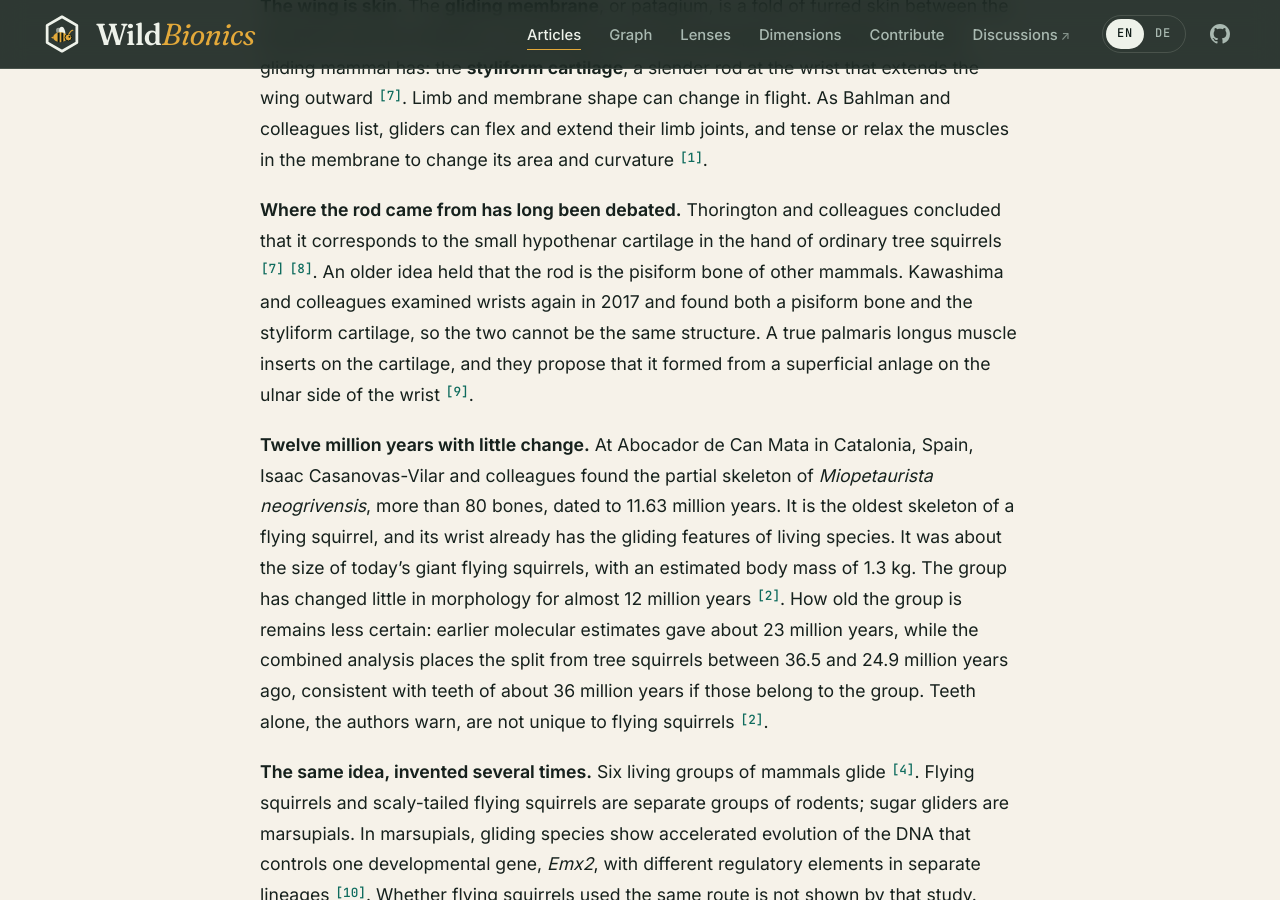
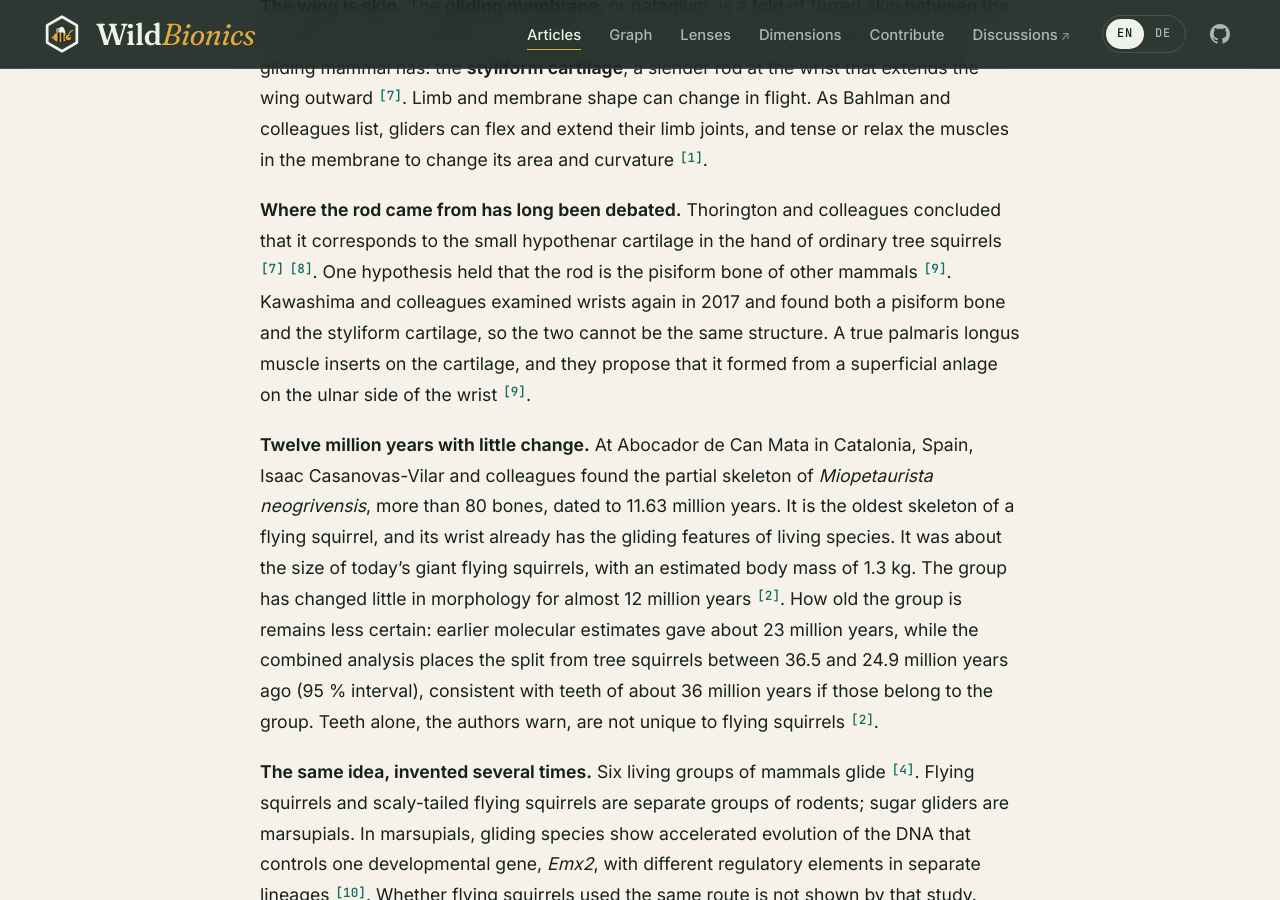
Before and after one commit to hstoecker/wildbionics, a Jekyll site: the page built from _articles/flying-squirrel.en.md, in a window 1280 px wide and 900 px high, scrolled down 3190 px. Built offline with Jekyll 4.4.1, drawn with Linux system fonts in a browser that asks for light colours.

Commit message:
Review fixes: pisiform hypothesis cited, 95 % interval stated, research notes updated
Co-Authored-By: Claude Opus 5.5 <noreply@anthropic.com>

```diff
--- a/_articles/flying-squirrel.en.md
+++ b/_articles/flying-squirrel.en.md
@@ -304,9 +304,9 @@ The 23 glides to the 18-metre tree followed a consistent pattern [1](#ref-1){:.c
 
 **The wing is skin.** The **gliding membrane**, or patagium, is a fold of furred skin between the forelimbs and the hindlimbs. Its leading corners are held open by something no other gliding mammal has: the **styliform cartilage**, a slender rod at the wrist that extends the wing outward [7](#ref-7){:.cite}. Limb and membrane shape can change in flight. As Bahlman and colleagues list, gliders can flex and extend their limb joints, and tense or relax the muscles in the membrane to change its area and curvature [1](#ref-1){:.cite}.
 
-**Where the rod came from has long been debated.** Thorington and colleagues concluded that it corresponds to the small hypothenar cartilage in the hand of ordinary tree squirrels [7](#ref-7){:.cite} [8](#ref-8){:.cite}. An older idea held that the rod is the pisiform bone of other mammals. Kawashima and colleagues examined wrists again in 2017 and found both a pisiform bone and the styliform cartilage, so the two cannot be the same structure. A true palmaris longus muscle inserts on the cartilage, and they propose that it formed from a superficial anlage on the ulnar side of the wrist [9](#ref-9){:.cite}.
+**Where the rod came from has long been debated.** Thorington and colleagues concluded that it corresponds to the small hypothenar cartilage in the hand of ordinary tree squirrels [7](#ref-7){:.cite} [8](#ref-8){:.cite}. One hypothesis held that the rod is the pisiform bone of other mammals [9](#ref-9){:.cite}. Kawashima and colleagues examined wrists again in 2017 and found both a pisiform bone and the styliform cartilage, so the two cannot be the same structure. A true palmaris longus muscle inserts on the cartilage, and they propose that it formed from a superficial anlage on the ulnar side of the wrist [9](#ref-9){:.cite}.
 
-**Twelve million years with little change.** At Abocador de Can Mata in Catalonia, Spain, Isaac Casanovas-Vilar and colleagues found the partial skeleton of *Miopetaurista neogrivensis*, more than 80 bones, dated to 11.63 million years. It is the oldest skeleton of a flying squirrel, and its wrist already has the gliding features of living species. It was about the size of today’s giant flying squirrels, with an estimated body mass of 1.3 kg. The group has changed little in morphology for almost 12 million years [2](#ref-2){:.cite}. How old the group is remains less certain: earlier molecular estimates gave about 23 million years, while the combined analysis places the split from tree squirrels between 36.5 and 24.9 million years ago, consistent with teeth of about 36 million years if those belong to the group. Teeth alone, the authors warn, are not unique to flying squirrels [2](#ref-2){:.cite}.
+**Twelve million years with little change.** At Abocador de Can Mata in Catalonia, Spain, Isaac Casanovas-Vilar and colleagues found the partial skeleton of *Miopetaurista neogrivensis*, more than 80 bones, dated to 11.63 million years. It is the oldest skeleton of a flying squirrel, and its wrist already has the gliding features of living species. It was about the size of today’s giant flying squirrels, with an estimated body mass of 1.3 kg. The group has changed little in morphology for almost 12 million years [2](#ref-2){:.cite}. How old the group is remains less certain: earlier molecular estimates gave about 23 million years, while the combined analysis places the split from tree squirrels between 36.5 and 24.9 million years ago (95 % interval), consistent with teeth of about 36 million years if those belong to the group. Teeth alone, the authors warn, are not unique to flying squirrels [2](#ref-2){:.cite}.
 
 **The same idea, invented several times.** Six living groups of mammals glide [4](#ref-4){:.cite}. Flying squirrels and scaly-tailed flying squirrels are separate groups of rodents; sugar gliders are marsupials. In marsupials, gliding species show accelerated evolution of the DNA that controls one developmental gene, *Emx2*, with different regulatory elements in separate lineages [10](#ref-10){:.cite}. Whether flying squirrels used the same route is not shown by that study.
 
```
Also changed, not shown: _articles/flying-squirrel.de.md (+2 -2 lines), _data/source_notes/flying-squirrel.yml (+4 -4 lines).
